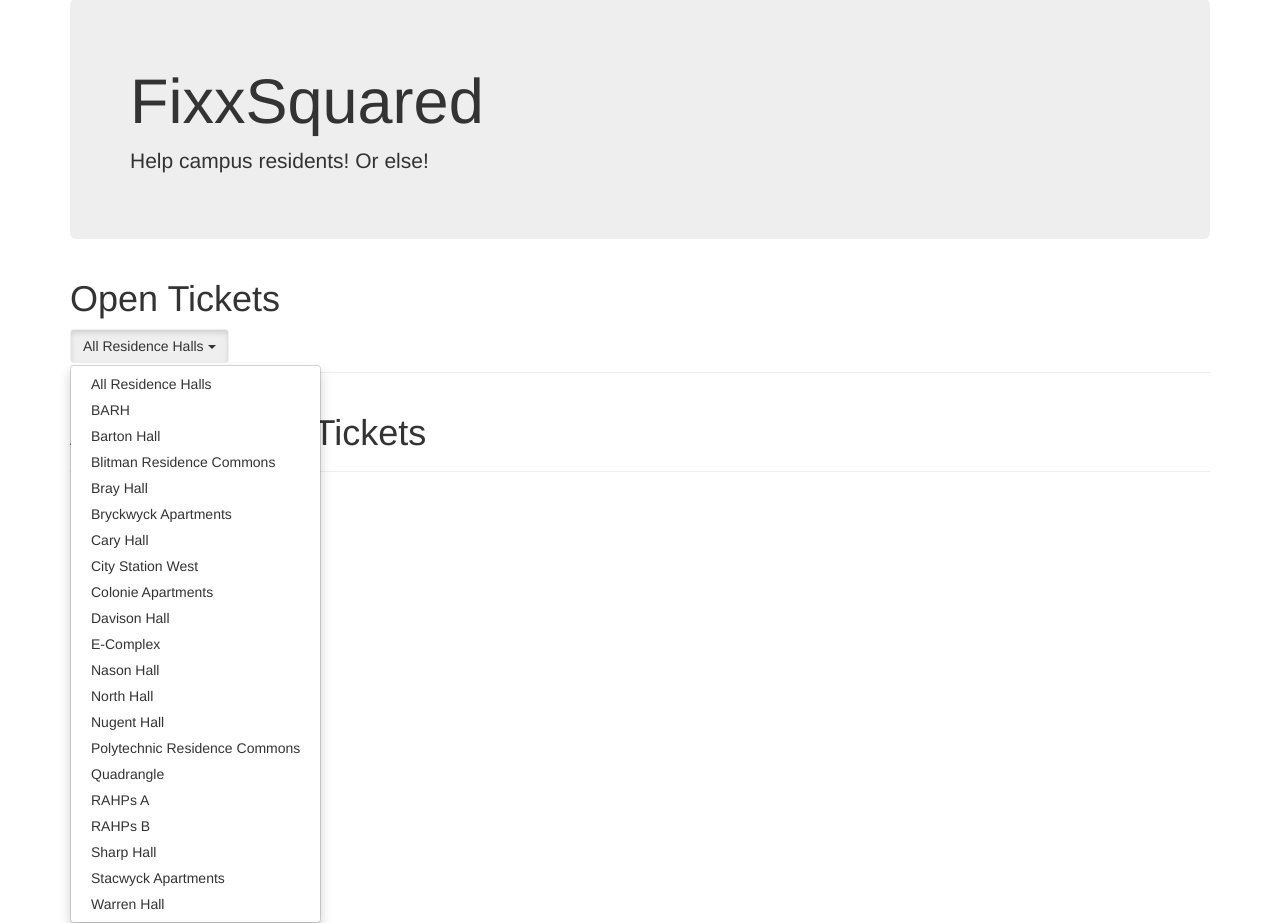
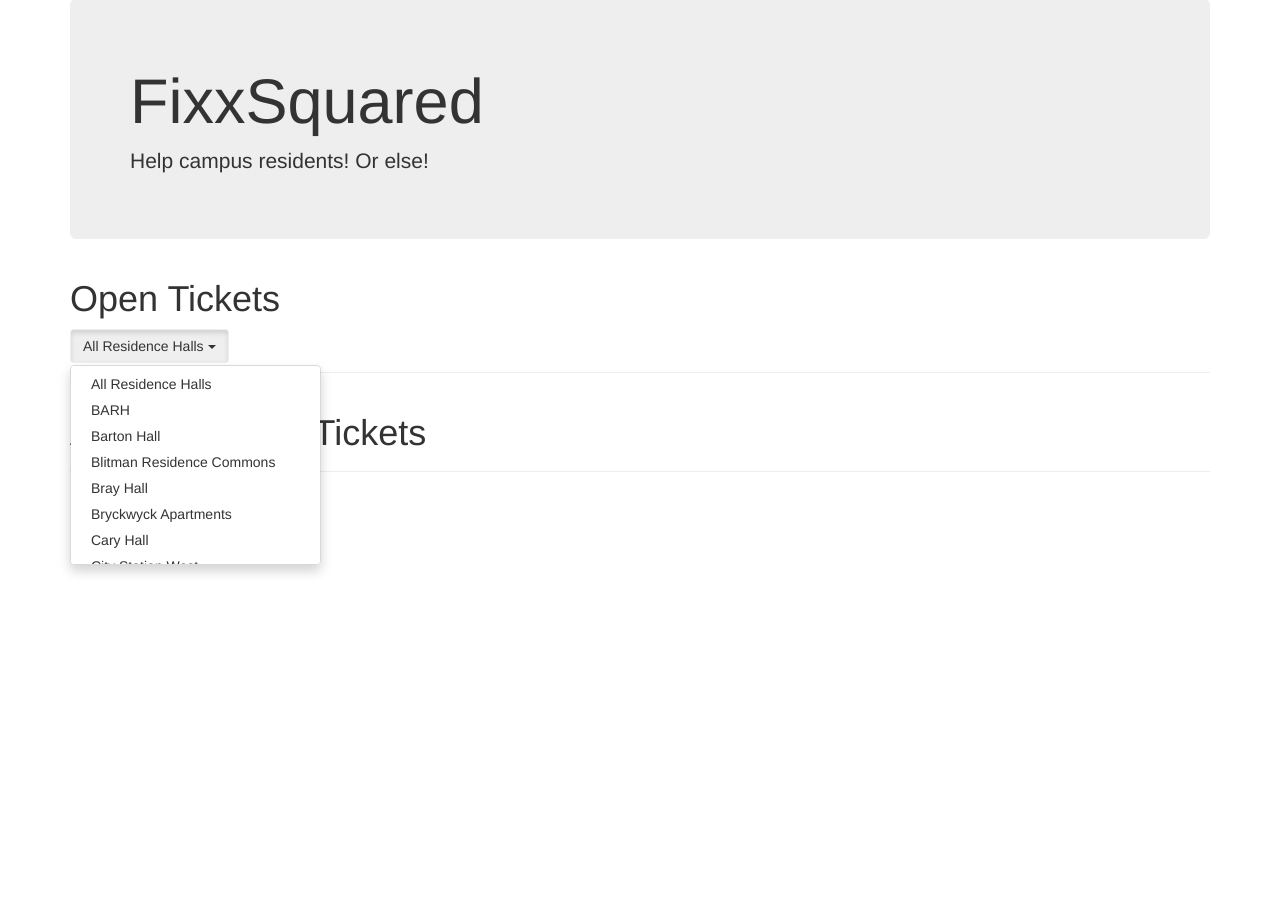
Before and after one commit to KasunDA/FixxSquared, a PHP site: page /landingFixx.php in a window 1280 px wide, after a click on "All Residence Halls". Shown: the part 71-994 px from the top of the page. After the commit the page ends 645 px from the top, so only its background shows below. Run offline with PHP 8.4, Linux system fonts and the light colour scheme; some libraries are stand-ins or nearby versions.

Commit message:
Resurrect murdered CSS

```diff
--- a/resources/main.css
+++ b/resources/main.css
@@ -17,6 +17,14 @@ input {
 .prob {
 	margin: 10px;
 }
+
 .profiles{
 	padding: 10px;
 }
+
+.dropdown-menu {
+	height: auto;
+	max-height: 200px;
+	overflow-x: hidden;
+	overflow-y: scroll;
+}
```
